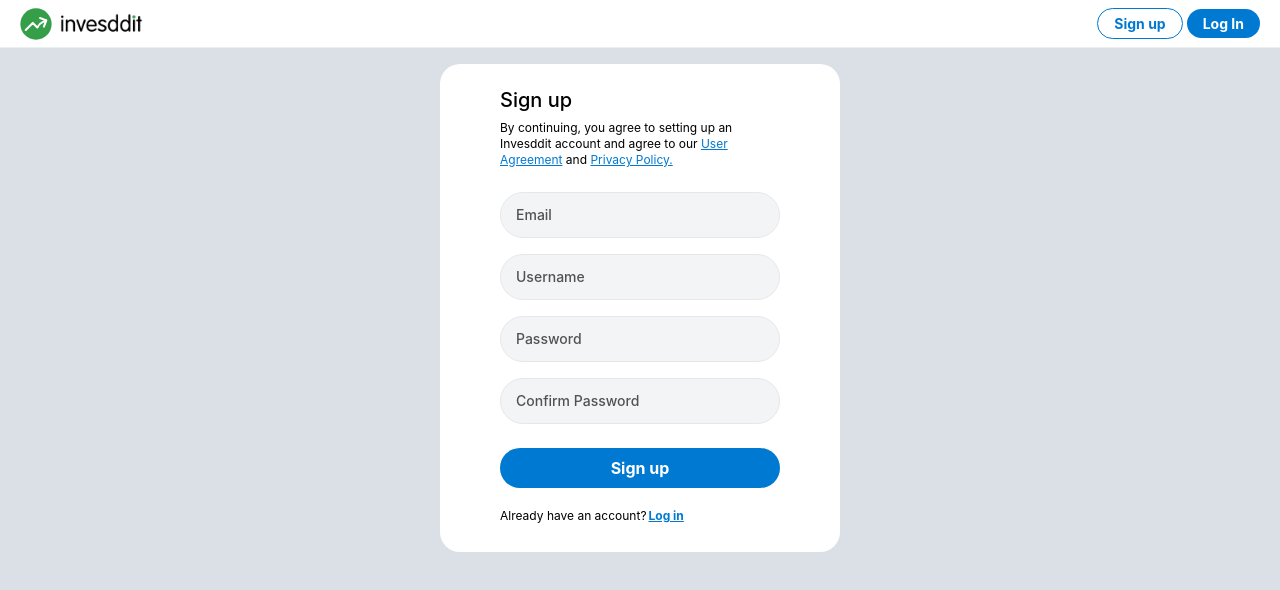
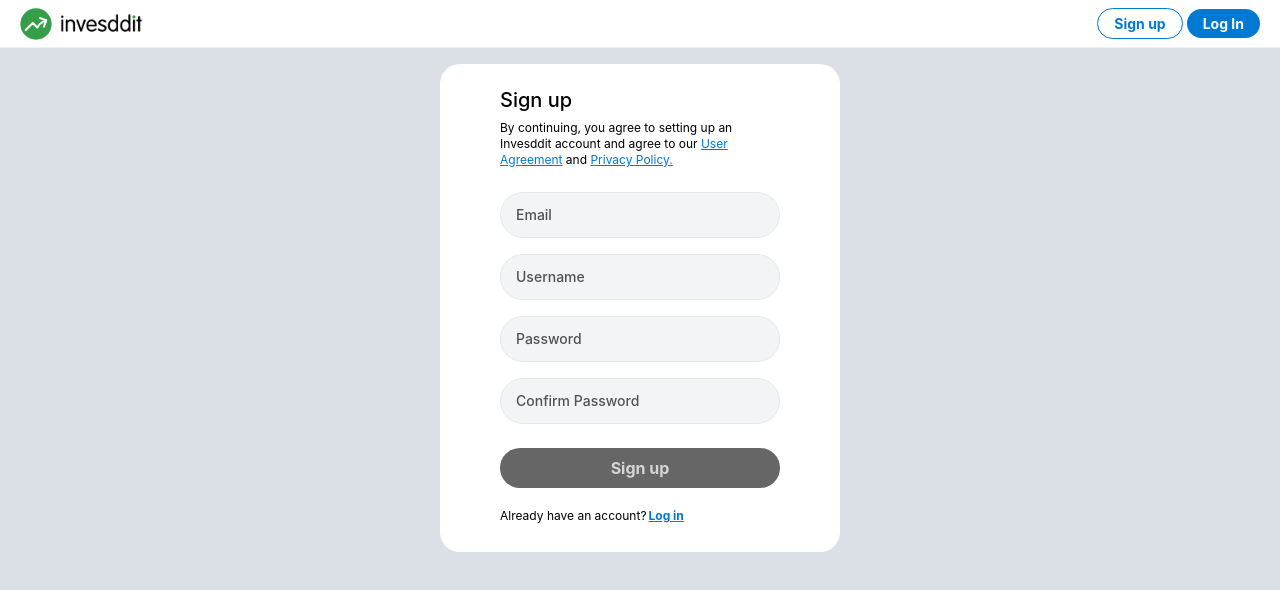
Before and after one commit to ayrt-n/invesddit, a React (Create React App) app: page /signup in a window 1280 px wide. Shown: the top 590 px of the page. Built offline with nearby package versions, Linux system fonts and the light colour scheme; what tailwind-gradient-mask-image would draw is missing.

Commit message:
Add disabled prop

```diff
--- a/src/components/forms/LoginButton.js
+++ b/src/components/forms/LoginButton.js
@@ -1,10 +1,10 @@
 import React from 'react';
 import PillButton from '../PillButton';
 
-function LoginButton({ children }) {
+function LoginButton({ disabled, children }) {
   return (
     <div className="mt-[16px]">
-      <PillButton type="submit" additionalClasses="h-[40px] leading-[18px] mt-[8px]">
+      <PillButton type="submit" disabled={disabled} additionalClasses="h-[40px] leading-[18px] mt-[8px]">
         {children}
       </PillButton>
   </div>
```
